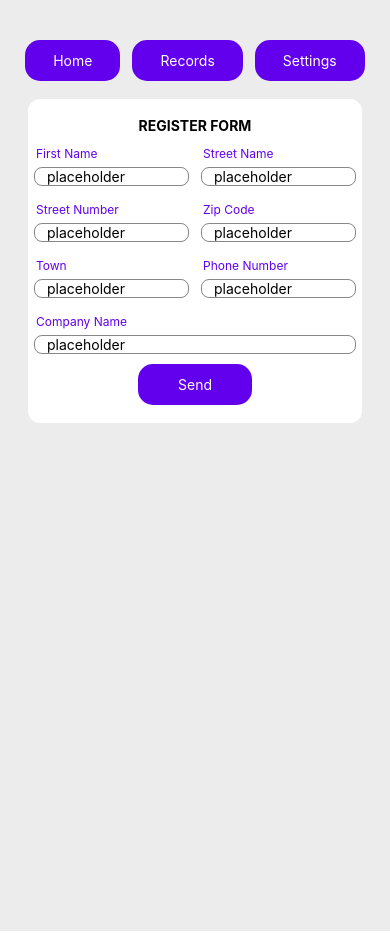
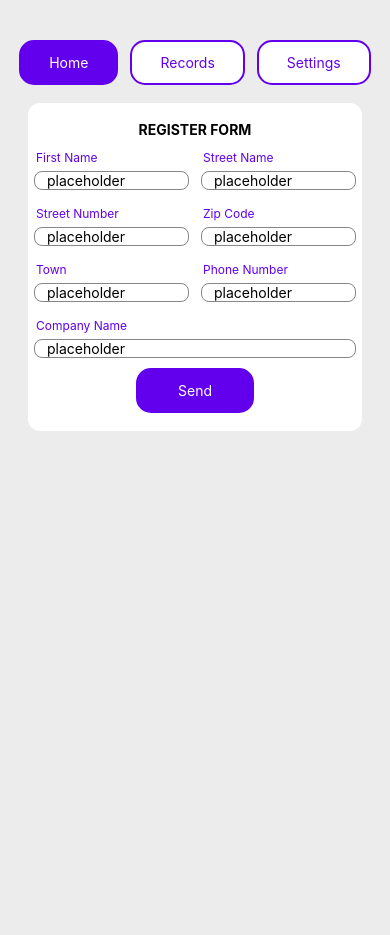
Before and after one commit to ibrahimkanber/training, a React Native app: screen / in a window 390 px wide. Built offline with nearby package versions, Linux system fonts and the light colour scheme.

Commit message:
feature/form-validation refactor outline prop added to button

```diff
--- a/src/components/tab_switch/TabSwitch.tsx
+++ b/src/components/tab_switch/TabSwitch.tsx
@@ -10,7 +10,7 @@ const Buttons = [
   {title: Routes.SETTINGS, id: 3, route: Routes.SETTINGS},
 ];
 export const TabSwitch = () => {
-  const {setSelectedTab} = useMainContext();
+  const {selectedTab, setSelectedTab} = useMainContext();
   const handleSwitch = (route: Routes) => {
     setSelectedTab?.(route);
   };
@@ -23,6 +23,7 @@ export const TabSwitch = () => {
           title={button.title}
           onPress={() => handleSwitch(button.route)}
           containerStyle={styles.button}
+          outline={selectedTab !== button.route}
         />
       ))}
     </View>
--- a/src/components/ui/Button.tsx
+++ b/src/components/ui/Button.tsx
@@ -13,13 +13,27 @@ interface ButtonProps extends PressableProps {
   title: string;
   containerStyle?: ViewStyle;
   onPress: () => void;
+  outline?: boolean;
 }
 
-export const Button = ({title, containerStyle, ...props}: ButtonProps) => {
+export const Button = ({
+  title,
+  outline,
+  containerStyle,
+  ...props
+}: ButtonProps) => {
   return (
     <View>
-      <Pressable {...props} style={[styles.container, containerStyle]}>
-        <Text style={styles.title}>{title}</Text>
+      <Pressable
+        {...props}
+        style={[
+          styles.container,
+          outline && styles.outlineContainer,
+          containerStyle,
+        ]}>
+        <Text style={[styles.title, outline && styles.outlineTitle]}>
+          {title}
+        </Text>
       </Pressable>
     </View>
   );
@@ -31,10 +45,17 @@ const styles = StyleSheet.create({
     backgroundColor: theme.primary,
     paddingHorizontal: theme.spaces.xxl,
     paddingVertical: theme.spaces.s,
-
+    borderWidth: 2,
+    borderColor: theme.primary,
     borderRadius: 15,
   },
   title: {
     color: theme.colorOnPrimary,
   },
+  outlineTitle: {
+    color: theme.primary,
+  },
+  outlineContainer: {
+    backgroundColor: theme.colorOnPrimary,
+  },
 });
```
